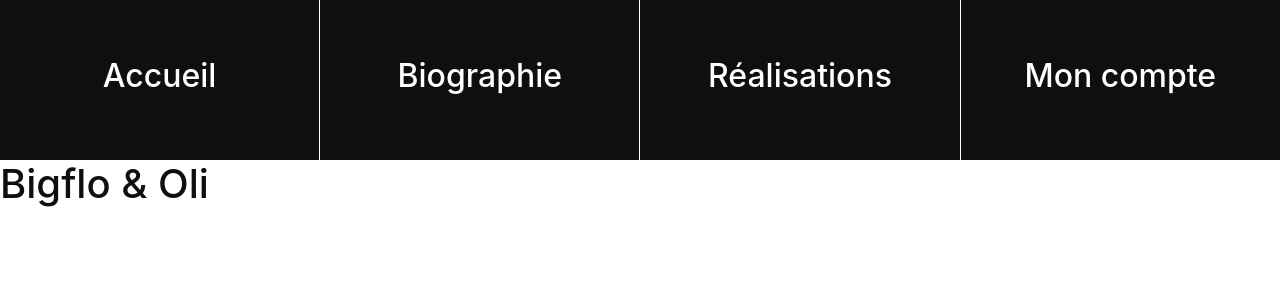
After one commit to AntoineDrsl/Bigflo-Oli, a Symfony app: template templates/main/index.html.twig in a window 1280 px wide. The commit adds this page. Shown: the top 300 px of the page. Run offline with Twig, Linux system fonts and the light colour scheme; the template is opened without the code that fills it, so the values that code supplies are empty; some libraries are stand-ins or nearby versions.

Commit message:
FEAT MainController & navbar

```diff
--- a/templates/base.html.twig
+++ b/templates/base.html.twig
@@ -3,10 +3,16 @@
     <head>
         <meta charset="UTF-8">
         <title>{% block title %}Welcome!{% endblock %}</title>
+        <link rel="stylesheet" href="https://stackpath.bootstrapcdn.com/bootstrap/4.4.1/css/bootstrap.min.css" integrity="sha384-Vkoo8x4CGsO3+Hhxv8T/Q5PaXtkKtu6ug5TOeNV6gBiFeWPGFN9MuhOf23Q9Ifjh" crossorigin="anonymous">
+        <link rel="stylesheet" href=" {{ asset('assets/styles.css') }}">
         {% block stylesheets %}{% endblock %}
     </head>
     <body>
+        {% include 'navbar.html.twig' %}
         {% block body %}{% endblock %}
+        <script src="https://code.jquery.com/jquery-3.4.1.slim.min.js" integrity="sha384-J6qa4849blE2+poT4WnyKhv5vZF5SrPo0iEjwBvKU7imGFAV0wwj1yYfoRSJoZ+n" crossorigin="anonymous"></script>
+        <script src="https://cdn.jsdelivr.net/npm/popper.js@1.16.0/dist/umd/popper.min.js" integrity="sha384-Q6E9RHvbIyZFJoft+2mJbHaEWldlvI9IOYy5n3zV9zzTtmI3UksdQRVvoxMfooAo" crossorigin="anonymous"></script>
+        <script src="https://stackpath.bootstrapcdn.com/bootstrap/4.4.1/js/bootstrap.min.js" integrity="sha384-wfSDF2E50Y2D1uUdj0O3uMBJnjuUD4Ih7YwaYd1iqfktj0Uod8GCExl3Og8ifwB6" crossorigin="anonymous"></script>
         {% block javascripts %}{% endblock %}
     </body>
 </html>
--- /dev/null
+++ b/templates/main/index.html.twig
@@ -0,0 +1,7 @@
+{% extends 'base.html.twig' %}
+
+{% block title %}Bigflo & Oli{% endblock %}
+
+{% block body %}
+    <h1>Bigflo & Oli</h1>
+{% endblock %}
--- /dev/null
+++ b/templates/navbar.html.twig
@@ -0,0 +1,16 @@
+<div id="navbar">
+
+    <a href="{{ path('home') }}" class="navbar-item" id="{% if onPage == 'home'%}active{% endif %}">
+        <h5>Accueil</h5>
+    </a>
+    <a href="#" class="navbar-item">
+        <h5>Biographie</h5>
+    </a>
+    <a href="#" class="navbar-item">
+        <h5>Réalisations</h5>
+    </a>
+    <a href="#" class="navbar-item">
+        <h5>Mon compte</h5>
+    </a>
+
+</div>
```
Also changed, not shown: src/Controller/MainController.php (added, +19 -0 lines), public/assets/styles.css (added).
